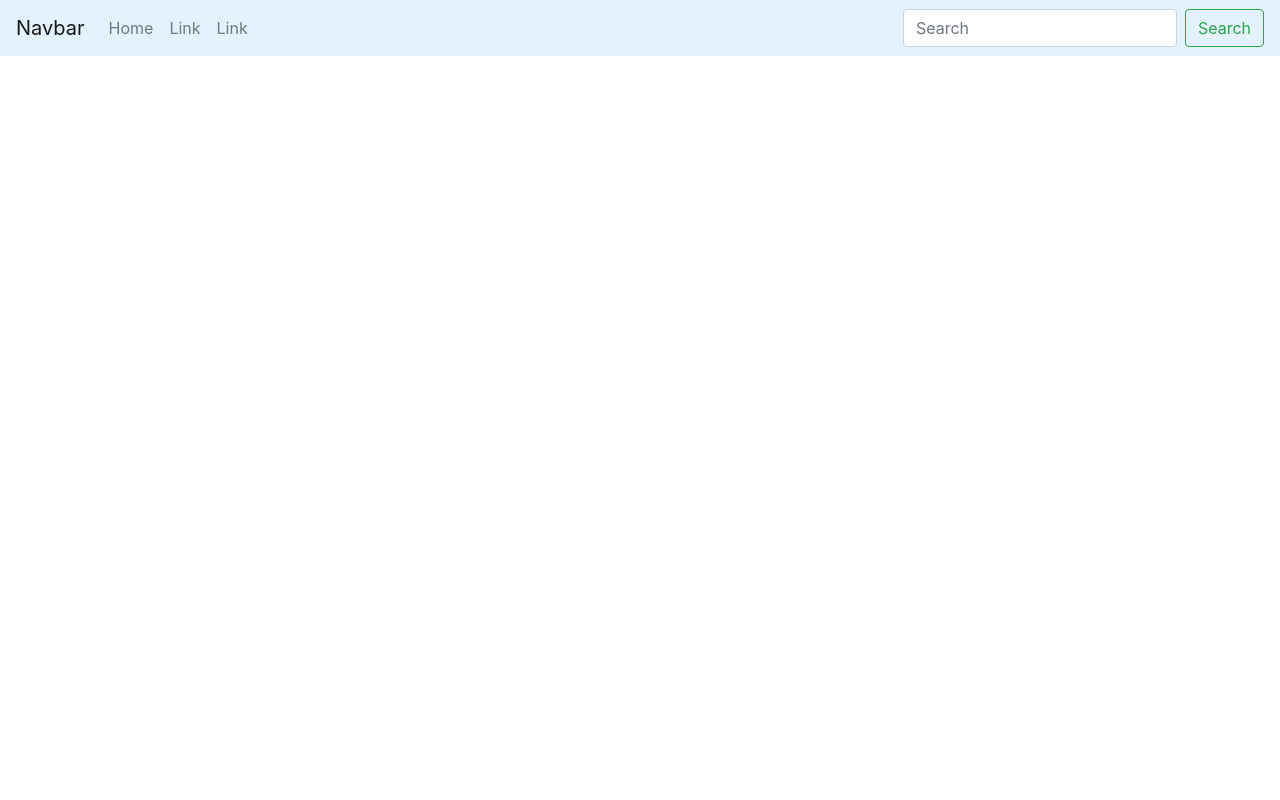
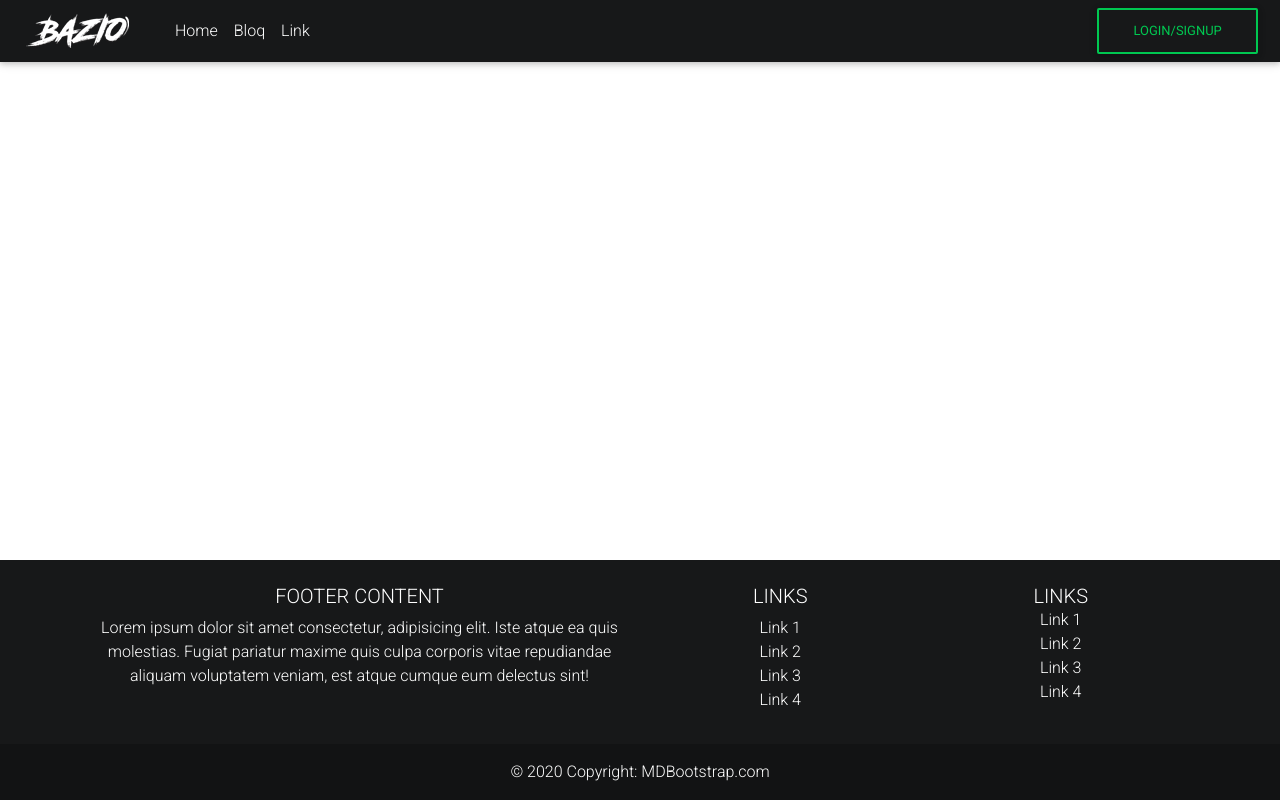
Before and after one commit to BazioDEV/django-portfolio, a Django app: page /projects/ in a window 1280 px wide. Run offline with Django 3.2, Linux system fonts and the light colour scheme; some libraries are stand-ins or nearby versions.

Commit message:
update gititnore

```diff
--- a/projects/templates/projects/index.html
+++ b/projects/templates/projects/index.html
@@ -1,50 +1,143 @@
-<!doctype html>
+<!DOCTYPE html>
 <html lang="en">
+
 <head>
   <title>Naka 1688 | Landing Page</title>
   <!-- Required meta tags -->
-    <meta charset="utf-8">
-    <meta name="viewport" content="width=device-width, initial-scale=1, shrink-to-fit=no">
+  <meta charset="utf-8" />
+  <meta name="viewport" content="width=device-width, initial-scale=1, shrink-to-fit=no" />
 
   <!-- Bootstrap CSS -->
-    <link rel="stylesheet" href="https://stackpath.bootstrapcdn.com/bootstrap/4.3.1/css/bootstrap.min.css"
-          integrity="sha384-ggOyR0iXCbMQv3Xipma34MD+dH/1fQ784/j6cY/iJTQUOhcWr7x9JvoRxT2MZw1T" crossorigin="anonymous">
+  <link rel="stylesheet" href="./CSS/styles.css" />
+  <!-- Font Awesome -->
+  <link rel="stylesheet" href="https://use.fontawesome.com/releases/v5.8.2/css/all.css" />
+  <!-- Google Fonts -->
+  <link rel="stylesheet" href="https://fonts.googleapis.com/css?family=Roboto:300,400,500,700&display=swap" />
+  <!-- Bootstrap core CSS -->
+  <link href="https://cdnjs.cloudflare.com/ajax/libs/twitter-bootstrap/4.5.0/css/bootstrap.min.css" rel="stylesheet" />
+  <!-- Material Design Bootstrap -->
+  <link href="https://cdnjs.cloudflare.com/ajax/libs/mdbootstrap/4.19.1/css/mdb.min.css" rel="stylesheet" />
 </head>
+
 <body>
-<nav class="navbar navbar-expand-sm navbar-light" style="background-color: #e3f2fd;">
-    <a class="navbar-brand" href="#">Navbar</a>
-    <button class="navbar-toggler d-lg-none" type="button" data-toggle="collapse" data-target="#collapsibleNavId"
-            aria-controls="collapsibleNavId"
-            aria-expanded="false" aria-label="Toggle navigation"></button>
+  <header>
+    <nav class="navbar navbar-expand-sm navbar-dark" style="background-color: #171819">
+      <a class="navbar-brand" href="#">
+        {% load staticfiles %}
+        <img src="{% static 'images/logo.png' %}" alt="My image">
+      </a>
+
       <div class="collapse navbar-collapse" id="collapsibleNavId">
         <ul class="navbar-nav mr-auto mt-2 mt-lg-0">
           <li class="nav-item">
             <a class="nav-link" href="#">Home</a>
           </li>
           <li class="nav-item">
-                <a class="nav-link" href="#">Link</a>
+            <a class="nav-link" href="#">Bloq</a>
           </li>
           <li class="nav-item">
             <a class="nav-link" href="#">Link</a>
           </li>
         </ul>
         <form class="form-inline my-2 my-lg-0">
-            <input class="form-control mr-sm-2" type="text" placeholder="Search">
-            <button class="btn btn-outline-success my-2 my-sm-0" type="submit">Search</button>
+          <button class="btn btn-outline-success my-2 my-sm-0" type="submit">
+            Login/SignUp
+          </button>
         </form>
       </div>
     </nav>
+  </header>
+  <main>
 
-<!-- Optional JavaScript -->
-<!-- jQuery first, then Popper.js, then Bootstrap JS -->
-<script src="https://code.jquery.com/jquery-3.3.1.slim.min.js"
-        integrity="sha384-q8i/X+965DzO0rT7abK41JStQIAqVgRVzpbzo5smXKp4YfRvH+8abtTE1Pi6jizo"
-        crossorigin="anonymous"></script>
-<script src="https://cdnjs.cloudflare.com/ajax/libs/popper.js/1.14.7/umd/popper.min.js"
-        integrity="sha384-UO2eT0CpHqdSJQ6hJty5KVphtPhzWj9WO1clHTMGa3JDZwrnQq4sF86dIHNDz0W1"
-        crossorigin="anonymous"></script>
-<script src="https://stackpath.bootstrapcdn.com/bootstrap/4.3.1/js/bootstrap.min.js"
-        integrity="sha384-JjSmVgyd0p3pXB1rRibZUAYoIIy6OrQ6VrjIEaFf/nJGzIxFDsf4x0xIM+B07jRM"
-        crossorigin="anonymous"></script>
+
+
+  </main>
+
+
+
+  <!-- footer -->
+  <footer class="text-white text-center text-sm-start fixed-bottom" style="background-color: #171819;">
+    <!-- Grid container -->
+    <div class="container p-4">
+      <!--Grid row-->
+      <div class="row">
+        <!--Grid column-->
+        <div class="col-lg-6 col-md-12 mb-4 mb-md-0">
+          <h5 class="text-uppercase">Footer Content</h5>
+
+          <p>
+            Lorem ipsum dolor sit amet consectetur, adipisicing elit. Iste
+            atque ea quis molestias. Fugiat pariatur maxime quis culpa
+            corporis vitae repudiandae aliquam voluptatem veniam, est atque
+            cumque eum delectus sint!
+          </p>
+        </div>
+        <!--Grid column-->
+
+        <!--Grid column-->
+        <div class="col-lg-3 col-md-6 mb-4 mb-md-0">
+          <h5 class="text-uppercase">Links</h5>
+
+          <ul class="list-unstyled mb-0">
+            <li>
+              <a href="#!" class="text-white">Link 1</a>
+            </li>
+            <li>
+              <a href="#!" class="text-white">Link 2</a>
+            </li>
+            <li>
+              <a href="#!" class="text-white">Link 3</a>
+            </li>
+            <li>
+              <a href="#!" class="text-white">Link 4</a>
+            </li>
+          </ul>
+        </div>
+        <!--Grid column-->
+
+        <!--Grid column-->
+        <div class="col-lg-3 col-md-6 mb-4 mb-md-0">
+          <h5 class="text-uppercase mb-0">Links</h5>
+
+          <ul class="list-unstyled">
+            <li>
+              <a href="#!" class="text-white">Link 1</a>
+            </li>
+            <li>
+              <a href="#!" class="text-white">Link 2</a>
+            </li>
+            <li>
+              <a href="#!" class="text-white">Link 3</a>
+            </li>
+            <li>
+              <a href="#!" class="text-white">Link 4</a>
+            </li>
+          </ul>
+        </div>
+        <!--Grid column-->
+      </div>
+      <!--Grid row-->
+    </div>
+    <!-- Grid container -->
+
+    <!-- Copyright -->
+    <div class="text-center p-3" style="background-color: rgba(0, 0, 0, 0.2)">
+      © 2020 Copyright:
+      <a class="text-white" href="https://mdbootstrap.com/">MDBootstrap.com</a>
+    </div>
+    <!-- Copyright -->
+  </footer>
+
+  <!-- JQuery -->
+  <script type="text/javascript" src="https://cdnjs.cloudflare.com/ajax/libs/jquery/3.5.1/jquery.min.js"></script>
+  <!-- Bootstrap tooltips -->
+  <script type="text/javascript"
+    src="https://cdnjs.cloudflare.com/ajax/libs/popper.js/1.14.4/umd/popper.min.js"></script>
+  <!-- Bootstrap core JavaScript -->
+  <script type="text/javascript"
+    src="https://cdnjs.cloudflare.com/ajax/libs/twitter-bootstrap/4.5.0/js/bootstrap.min.js"></script>
+  <!-- MDB core JavaScript -->
+  <script type="text/javascript" src="https://cdnjs.cloudflare.com/ajax/libs/mdbootstrap/4.19.1/js/mdb.min.js"></script>
 </body>
+
 </html>
```
Also changed, not shown: portfolio/static/images/logo.png (added), 1 other file. Lines whose indentation alone changed are shown as unchanged.
